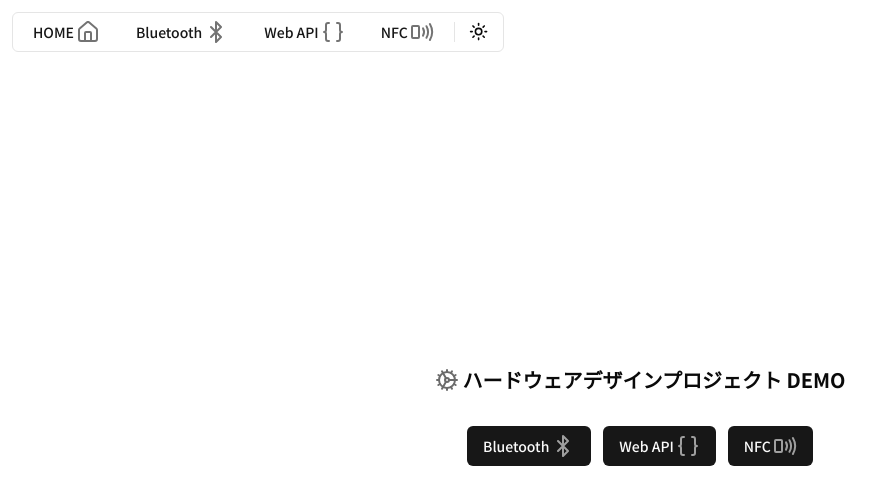
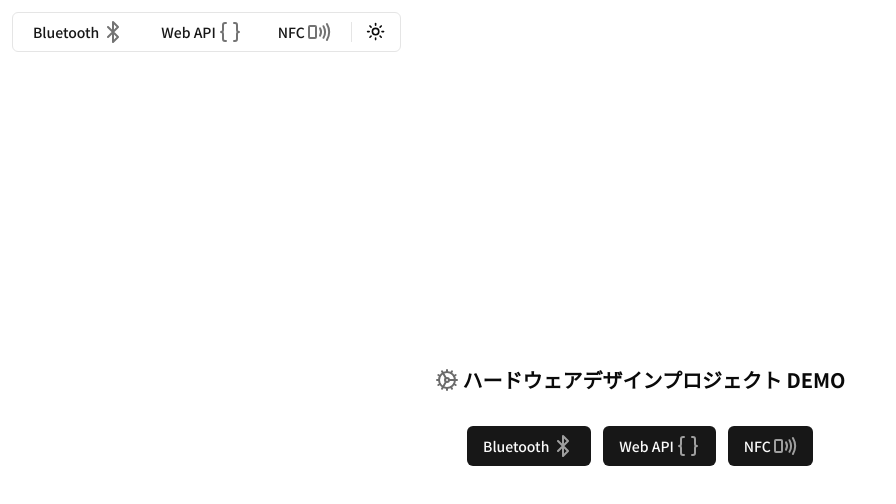
Before and after one commit to 618knot/hdp2024-demo, a Next.js app: page / in a window 1280 px wide. Shown: the top 504 px of the page, without its empty margins (0-896 px from the left). Built offline with nearby package versions, Linux system fonts and the light colour scheme.

Commit message:
homeを削除

```diff
--- a/src/app/@menubar/page.tsx
+++ b/src/app/@menubar/page.tsx
@@ -13,9 +13,6 @@ export default function MenubarDemo() {
   return (
     <Menubar className="absolute m-3">
       <MenubarMenu>
-        <Button variant="link" asChild>
-          <Link href="/">HOME <Home className="ml-0.5 opacity-60" /></Link>
-        </Button>
         {
           contents.map((content, index) => {
             return(
```
